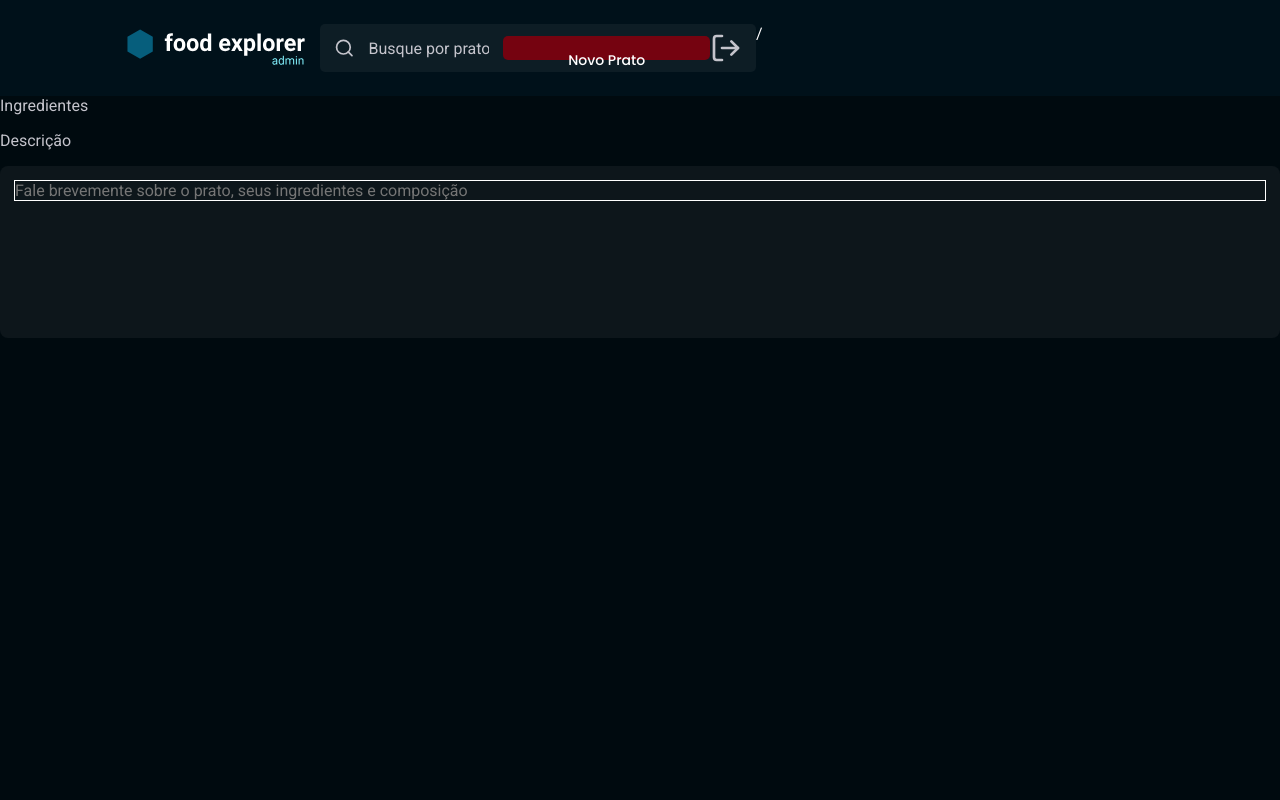
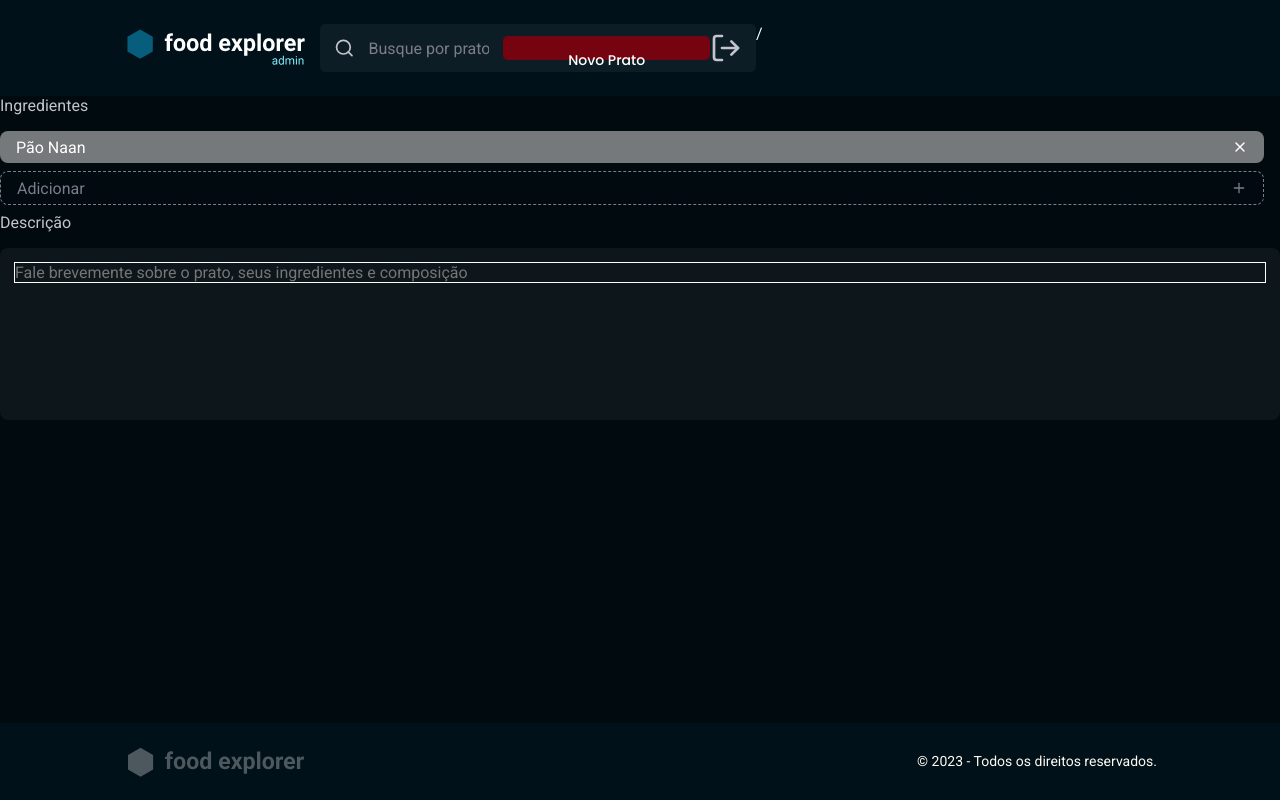
Before and after one commit to mthflashice/food-explorer-frontend, a React (Vite) app in the folder food-explorer/: page / in a window 1280 px wide. Built offline with nearby package versions, Linux system fonts and the light colour scheme.

Commit message:
created component footer

```diff
--- /dev/null
+++ b/food-explorer/src/components/Food/index.jsx
@@ -0,0 +1,16 @@
+import { Container, Brand, Copyright } from "./styles";
+import brand from '../../assets/footer-brand.svg'
+
+export function Footer(){
+    return(
+        <Container>
+            <Brand>
+                <img src={brand} alt="Logo"/>
+            </Brand>
+
+            <Copyright>
+                © 2023 - Todos os direitos reservados.
+            </Copyright>
+        </Container>
+    );
+}
--- /dev/null
+++ b/food-explorer/src/components/Food/styles.js
@@ -0,0 +1,34 @@
+import styled from "styled-components";
+
+export const Container= styled.footer`
+    position:absolute;
+    bottom: 0;
+
+    height: 77px;
+    width: 100%;
+    padding: 24px 123px;
+
+    display: flex;
+    justify-content: space-between;
+
+    background-color: ${({ theme }) => theme.COLORS.BACKGROUND_300} ;
+    `;
+
+export const Brand =styled.div`
+    display: flex;
+    align-items: center;
+
+    >img{
+        width: 186px;
+        height: 30px;
+    }
+    `;
+
+export const Copyright = styled.span`
+    display: flex;
+    align-items: center;
+
+    font-size: 14px;
+    line-height: 160%;
+    color:${({ theme }) => theme.COLORS.LIGHT_WHITE};
+`;
--- a/food-explorer/src/components/FoodItem/styles.js
+++ b/food-explorer/src/components/FoodItem/styles.js
@@ -1,6 +1,6 @@
 import styled from "styled-components";
 
-export const Container = styled`
+export const Container = styled.div`
     display: flex;
     align-items: center;
 
--- a/food-explorer/src/components/Input/styles.js
+++ b/food-explorer/src/components/Input/styles.js
@@ -5,7 +5,7 @@ export const Container = styled.div`
     display: flex;
     align-items: center;
     justify-content: center;
-    border-radius: 5px;
+    border-radius: 0.5rem;
 
     >input{
         height: 48px;
@@ -17,7 +17,7 @@ export const Container = styled.div`
         border: 0;
 
         &::placeholder{
-            color:${({ theme }) => theme.COLORS.GRAY_100};
+            color:${({ theme }) => theme.COLORS.GRAY_300};
         }
 
         &:focus{
--- a/food-explorer/src/pages/New/index.jsx
+++ b/food-explorer/src/pages/New/index.jsx
@@ -3,6 +3,7 @@ import {Header} from '../../components/Header'
 import { Textarea } from "../../components/Textarea";
 import { Section } from "../../components/Section";
 import { FoodItem } from "../../components/FoodItem";
+import { Footer } from "../../components/Food";
 
 export function New(){
     return(
@@ -18,6 +19,8 @@ export function New(){
             <Textarea placeholder ='Fale brevemente sobre o prato, seus ingredientes e composição'/>
             </Section>
 
+            <Footer/>
+
         </Container>
     )
 
```
Also changed, not shown: food-explorer/src/assets/footer-brand.svg (added).
